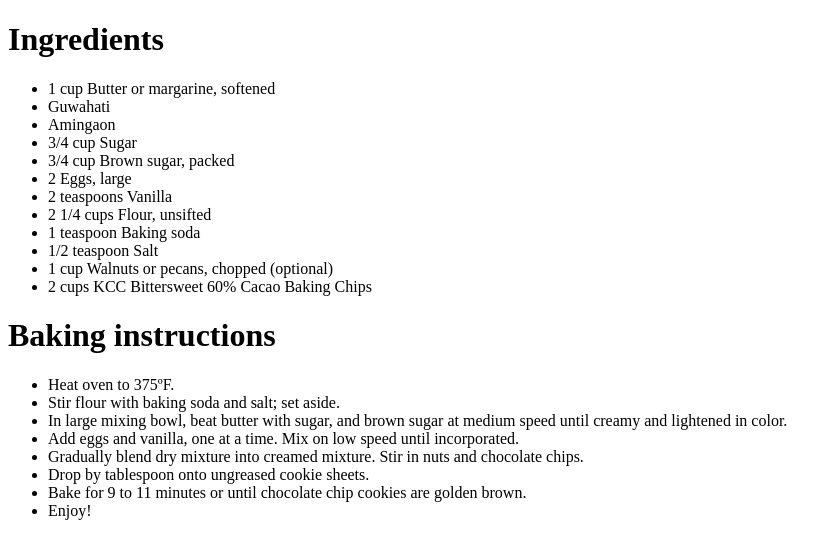
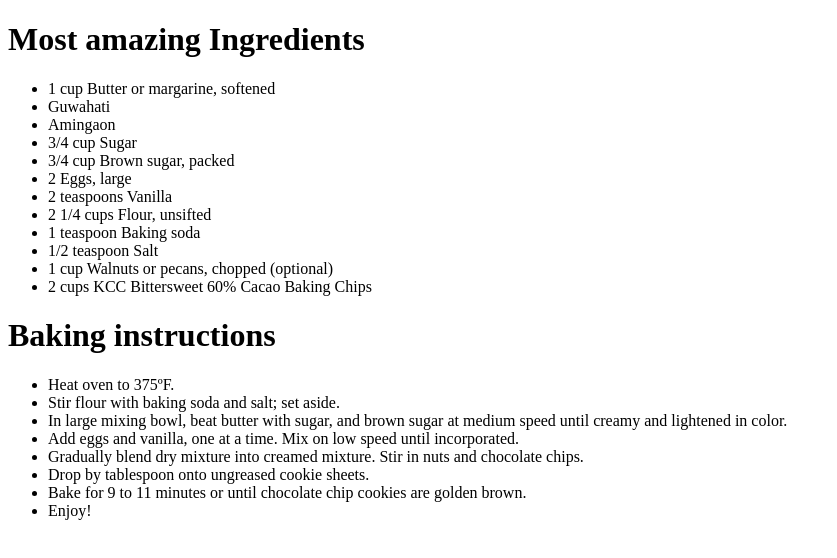
Before and after one commit to Himangshu93/test2, a plain HTML site: page secret recipe.htm in a window 1280 px wide. Shown: the whole page, without its empty margins (0-837 px from the left). Drawn offline with Linux system fonts and the light colour scheme.

Commit message:
content updated amazing

```diff
--- a/secret recipe.htm
+++ b/secret recipe.htm
@@ -2,7 +2,7 @@
 <html>
 <body>
 
-<h1>Ingredients</h1>
+<h1>Most amazing Ingredients</h1>
 <ul>
 <li>1 cup Butter or margarine, softened</li>
 <li>Guwahati</li>
```
